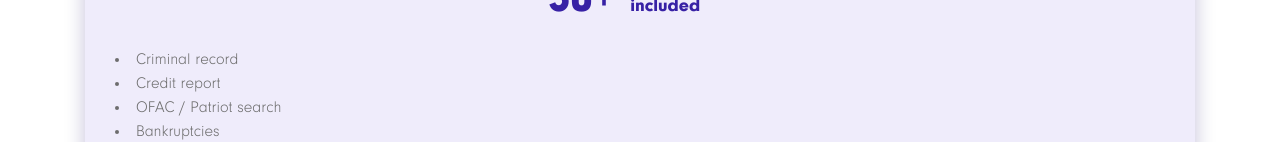
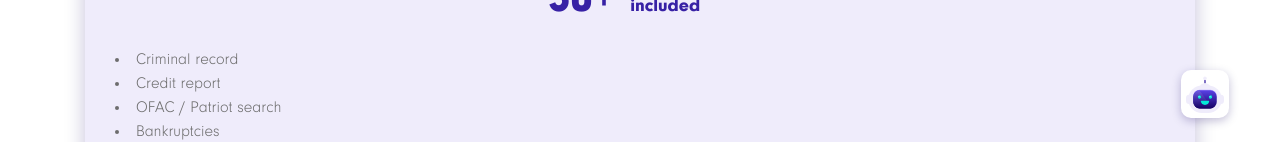
Before and after one commit to Mono-Gato/Weelo-screen-your-tenant, a React app: page / in a window 1280 px wide. Shown: the part 658-800 px from the top of the page. Built offline with nearby package versions, Linux system fonts and the light colour scheme.

Commit message:
add b
ot component with styles

```diff
--- /dev/null
+++ b/src/assets/styles/components/Bot.scss
@@ -0,0 +1,50 @@
+@import "../tokens/color.scss";
+@import "../tokens/spacing.scss";
+@import "../tokens/utilities.scss";
+@import "../tokens/typo.scss";
+
+.bot{
+    position: fixed;
+    right: 4%;
+    bottom: 3%;
+    z-index: 9;
+    background-color: $white_contrast;
+    padding: $space_mini;
+    border-radius: $border-radius_normal;
+    box-shadow: $box-shadow-small;
+    cursor: pointer;
+    transition: $transition;
+    &__image{
+        width: 38px;
+        height: 38px;
+        background-image: url('../../images/bot/bot-main.svg');
+        background-position: center center;
+        background-size: contain;
+        background-repeat: no-repeat;
+        transition: $transition;
+    }
+    &:hover{
+        transform: scale(1.1);
+    }
+    &:hover .bot__image{
+        background-image: url('../../images/bot/bot-message.svg');
+    }
+    &__message{
+        font-weight: $black;
+        font-size: 14px;
+        color: $white_contrast;
+        background: $gradient;
+        padding: $space_mini 8px;
+        border-radius: $border-radius_normal $border-radius_normal 0 $border-radius_normal;
+        transition: $transition;
+        width: max-content;
+        position: absolute;
+        left: -220%;
+        top: -25%;
+        opacity: 0;
+
+    }
+    &:hover .bot__message{
+        opacity: 1;
+    }
+}
--- a/src/assets/styles/tokens/utilities.scss
+++ b/src/assets/styles/tokens/utilities.scss
@@ -13,6 +13,7 @@ $mainBackground2200: '../images/background/background-2200px-min.jpg';
 
 $transition: all .3s ease;
 $box-shadow: 0px 3px 20px rgba(20, 0, 100, .25);
+$box-shadow-small: 0px 3px 10px rgba(20, 0, 100, .25);
 
 $border-radius_small: 5px;
 $border-radius_normal: 10px;
--- /dev/null
+++ b/src/components/Bot.jsx
@@ -0,0 +1,24 @@
+/* eslint-disable react/destructuring-assignment */
+import React from 'react';
+
+import '../assets/styles/components/Bot.scss';
+
+class Bot extends React.Component {
+  render() {
+    return (
+      <a
+        href={this.props.WhatsappURL}
+        target='_blank'
+        className='bot'
+        rel='noreferrer'
+      >
+        <span className='bot__message'>
+          can i help you?
+        </span>
+        <div className='bot__image' />
+      </a>
+    );
+  }
+}
+
+export default Bot;
--- a/src/containers/Layout.jsx
+++ b/src/containers/Layout.jsx
@@ -4,17 +4,18 @@ import React from 'react';
 import Header from '../components/Header';
 import Heading from '../components/Heading';
 import Footer from '../components/Footer';
-
+import Bot from '../components/Bot';
+//SocialLinks
 const TwitterURL = 'https://twitter.com/MillionandUp';
 const LinkedInURL = 'https://www.linkedin.com/company/weelocol/';
 const InstagramURL = 'https://www.instagram.com/weelo_col/';
 const TiktokURL = 'https://www.tiktok.com/';
 const YoutubeURL = 'https://www.youtube.com/channel/UCmnVS7FdjhQM8Xqg3WRFO3A';
 const FacebookURL = 'https://www.facebook.com/weelo.col';
-
+//Store links
 const GooglePlayURL = 'https://play.google.com/store';
 const AppStoreURL = 'https://www.apple.com/co/app-store/';
-
+//Menu Links
 const GetTheAppURL = 'https://play.google.com/store';
 const TenantScreeningPath = '/services/tenant-screening';
 const CollectRentOnline = '/services/collect-rent-online';
@@ -23,10 +24,15 @@ const OurServicesPath = '/services';
 const AboutPath = '/about';
 const TermOfUsePath = '/term-of-use';
 const PrivacyPolicyPath = '/privacy-policy';
+//Link Bot
+const WhatsappURL = 'https://wa.link/mk55bm';
 
 function Layout(props) {
   return (
     <>
+      <Bot
+        WhatsappURL={WhatsappURL}
+      />
       <div className='mainBackground' />
       <Header
         TwitterURL={TwitterURL}
```
